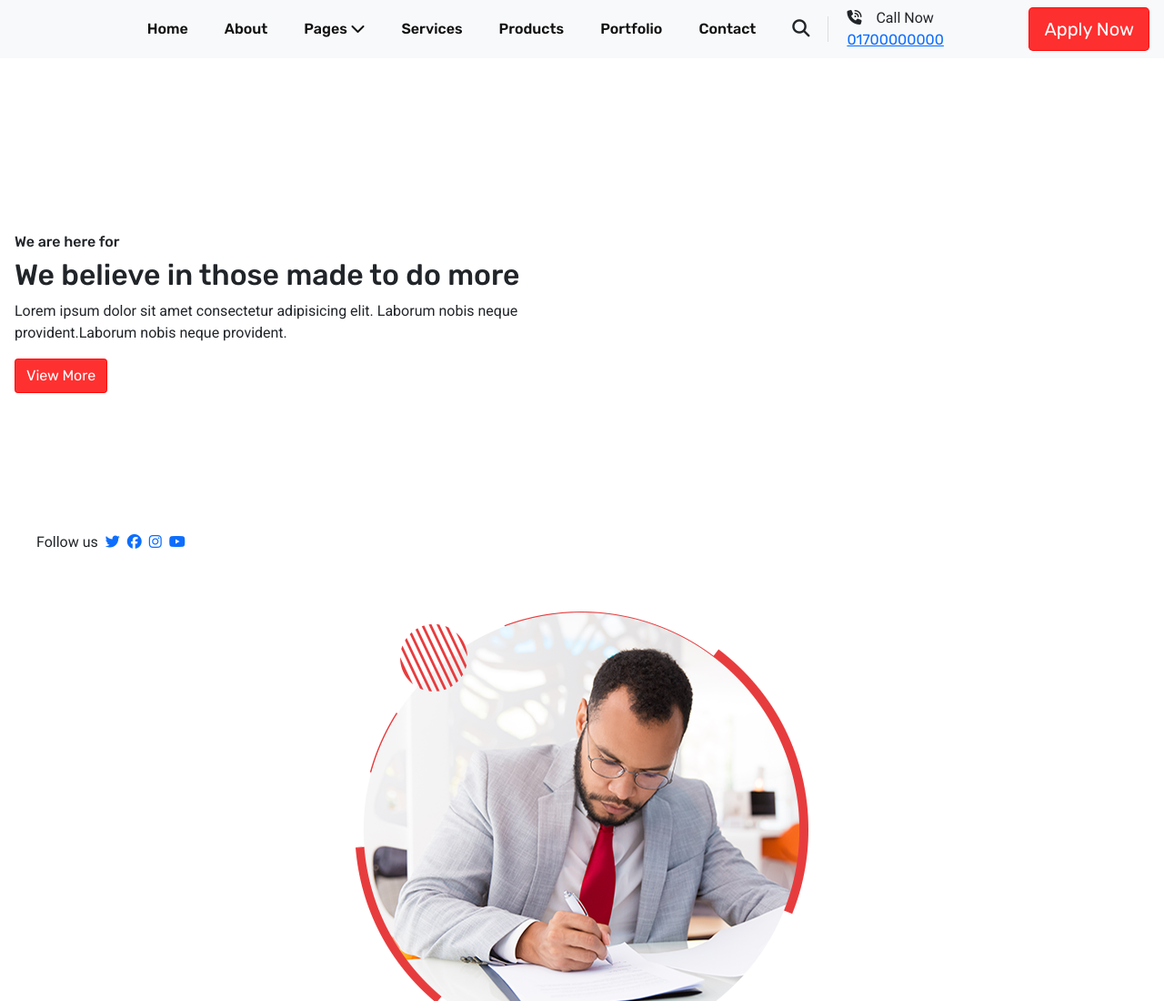
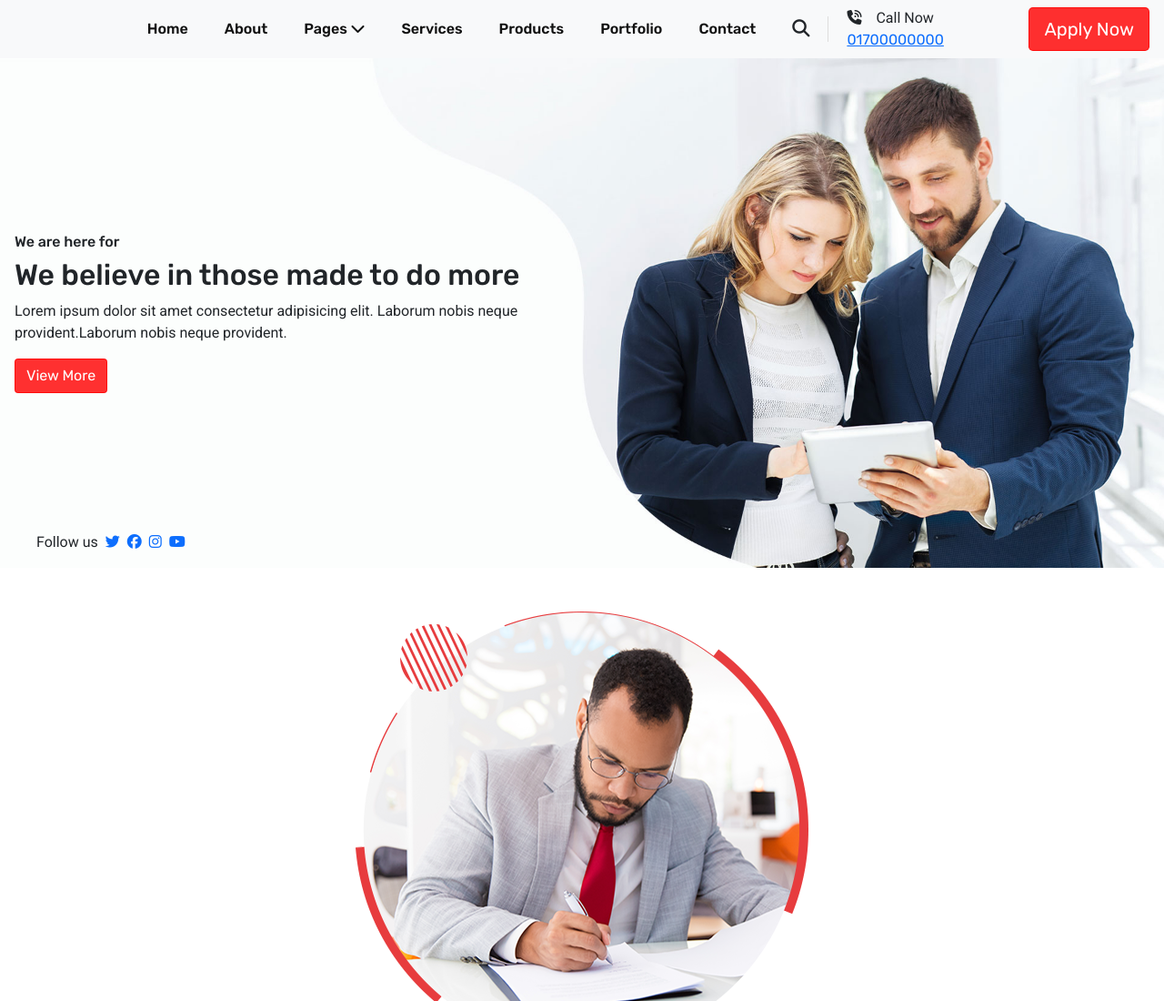
Before and after one commit to ra-arif05/finix, a plain HTML site: page index.html in a window 1280 px wide. Shown: the top 1100 px of the page at 91% size. Drawn offline with nearby package versions, Linux system fonts and the light colour scheme.

Commit message:
Update style.css

```diff
--- a/style.css
+++ b/style.css
@@ -122,7 +122,7 @@ ul.our-primary-menu li:hover ul{
 }
 
 .slider-section{
-    background: url(../Images/Logo/main-banner2.jpg) no-repeat top center;
+    background: url(./main-banner2.jpg) no-repeat top center;
     background-size: cover;
     background-attachment: fixed;
 }
```
